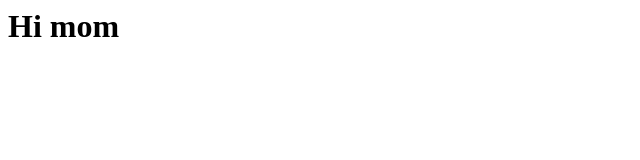
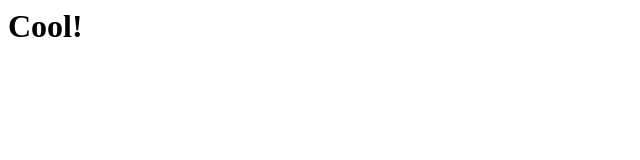
Before and after one commit to korzck/korzck.github.io, a plain HTML site: page index.html in a window 1280 px wide. Shown: the whole page, without its empty margins (0-640 px from the left). Drawn offline with Linux system fonts and the light colour scheme.

Commit message:
Update index.html

```diff
--- a/index.html
+++ b/index.html
@@ -5,6 +5,6 @@
 
 
     <body>
-        <h1>Hi mom</h1>
+        <h1>Cool!</h1>
     </body>
 </html>
```
